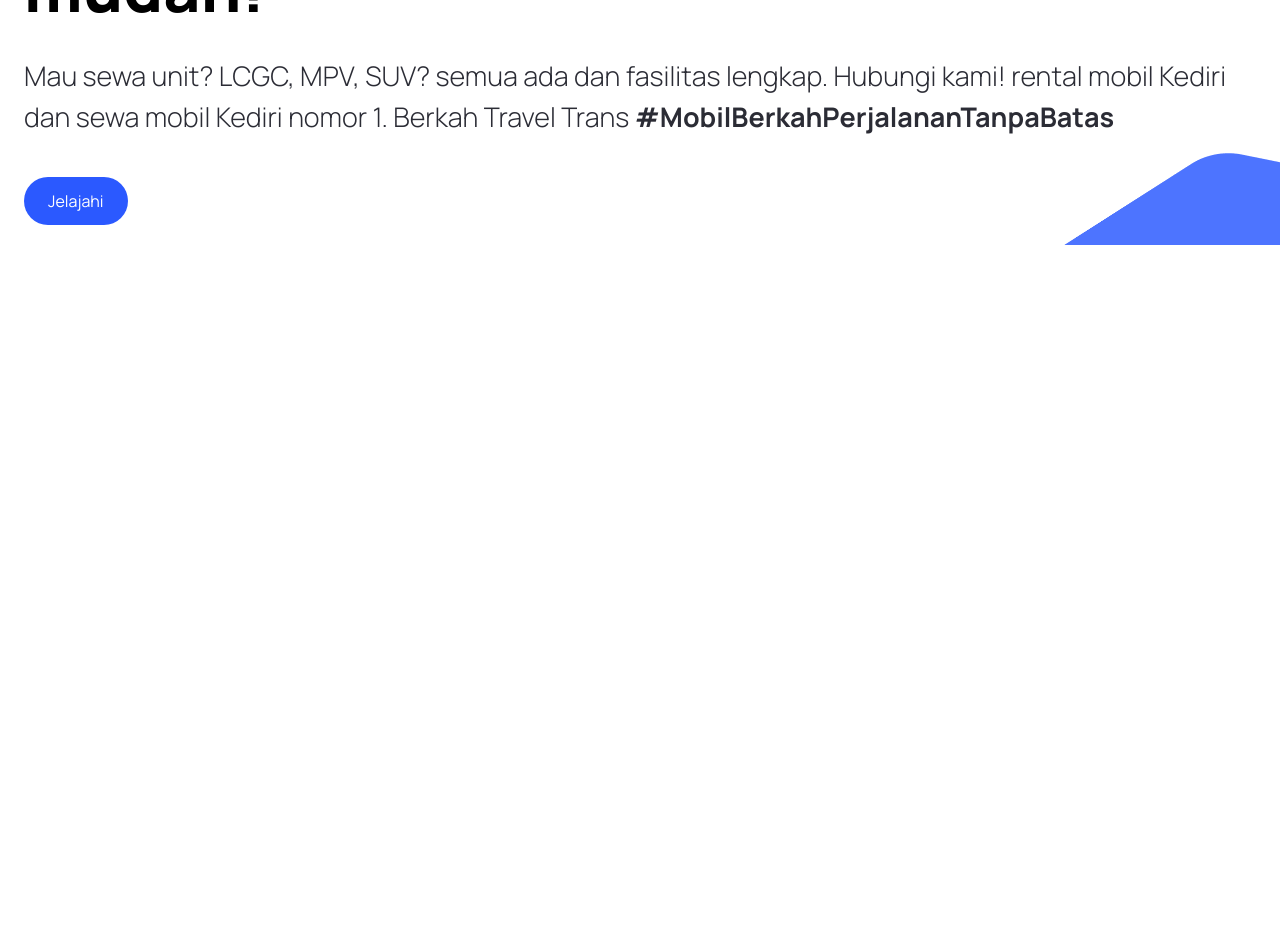
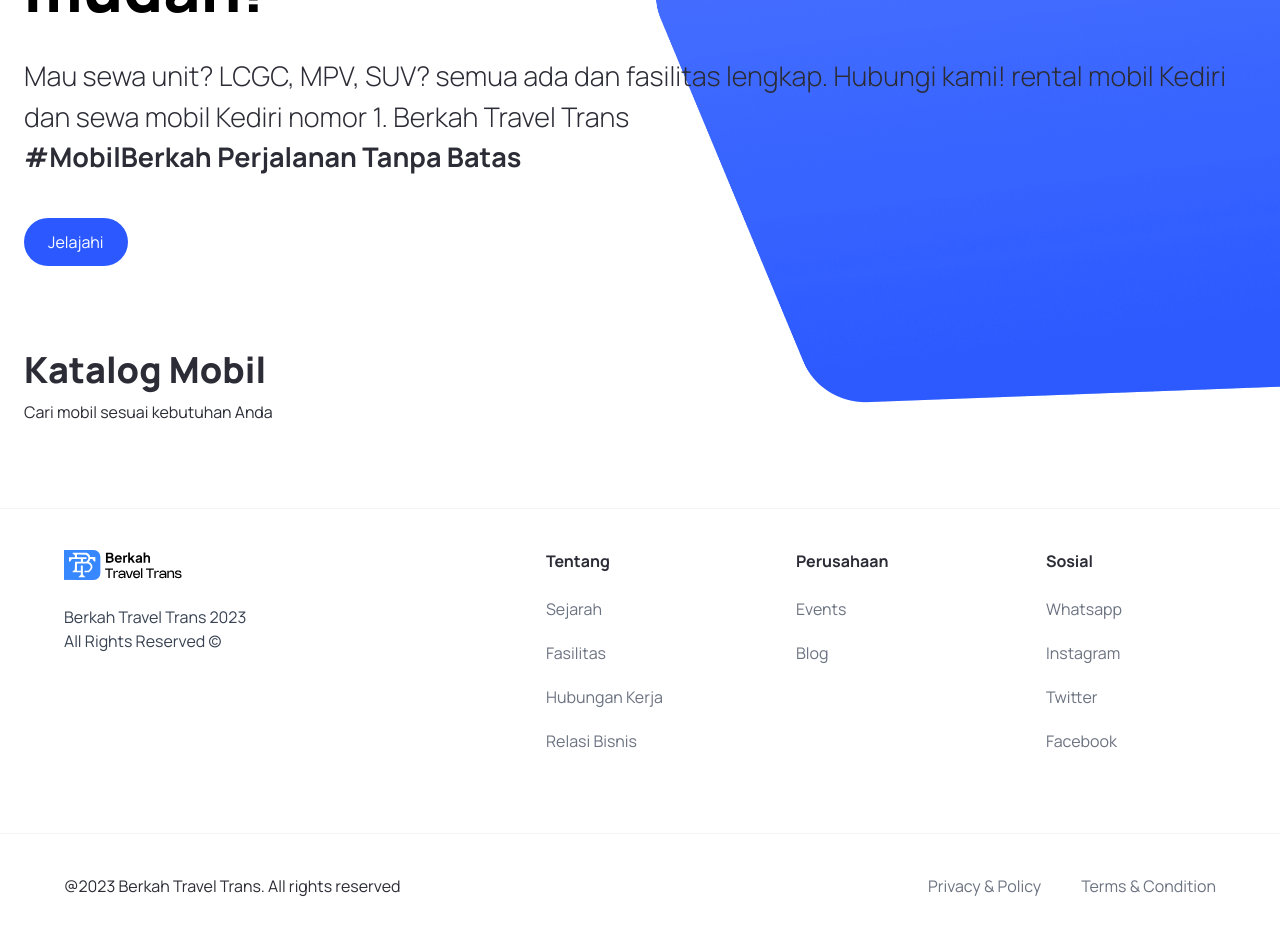
Before and after one commit to tyoprataama/next-trans, a Next.js app: page / in a window 1280 px wide. Shown: the part 300-1234 px from the top of the page. Before the commit the page ends 800 px from the top, so only its background shows below. Built offline with nearby package versions, Linux system fonts and the light colour scheme.

Commit message:
finish footer sections

```diff
--- a/app/layout.tsx
+++ b/app/layout.tsx
@@ -1,4 +1,4 @@
-import { Navbar } from '@/components'
+import { Footer, Navbar } from '@/components'
 import './globals.css'
 
 
@@ -17,6 +17,7 @@
       <body className='relative'>
         <Navbar />
         {children}
+        <Footer />
         </body>
     </html>
   )
--- a/app/page.tsx
+++ b/app/page.tsx
@@ -5,6 +5,13 @@
   return (
     <main className="overflow-hidden">
       <Hero />
+      <div className='mt-12 padding-x padding-y max-width' id='discover'>
+        <div className='home__text-container'>
+          <h1 className='text-4xl font-extrabold'>Katalog Mobil</h1>
+          <p>Cari mobil sesuai kebutuhan Anda</p>
+        </div>
+        <div className='home__filters'></div>
+      </div>
     </main>
   )
 }
--- /dev/null
+++ b/components/Footer.tsx
@@ -0,0 +1,60 @@
+import React from 'react';
+import Image from "next/image";
+import Link from "next/link";
+import { footerLinks } from "@/constants";
+
+const Footer = () => {
+  return (
+    <footer className="flex flex-col text-black-100  mt-5 border-t border-gray-100">
+      <div className="flex max-md:flex-col flex-wrap justify-between gap-5 sm:px-16 px-6 py-10">
+        <div className="flex flex-col justify-start items-start gap-6">
+          <Image
+            src="/logo.svg"
+            alt="logo"
+            width={118}
+            height={18}
+            className="object-contain"
+          />
+          <p className="text-base text-gray-700">
+            Berkah Travel Trans 2023 <br />
+            All Rights Reserved &copy;
+          </p>
+        </div>
+
+        <div className="footer__links">
+          {footerLinks.map((item) => (
+            <div key={item.title} className="footer__link">
+              <h3 className="font-bold">{item.title}</h3>
+              <div className="flex flex-col gap-5">
+                {item.links.map((link) => (
+                  <Link
+                    key={link.title}
+                    href={link.url}
+                    className="text-gray-500"
+                  >
+                    {link.title}
+                  </Link>
+                ))}
+              </div>
+            </div>
+          ))}
+        </div>
+      </div>
+
+      <div className="flex justify-between items-center flex-wrap mt-10 border-t border-gray-100 sm:px-16 px-6 py-10">
+        <p>@2023 Berkah Travel Trans. All rights reserved</p>
+
+        <div className="footer__copyrights-link">
+          <Link href="/" className="text-gray-500">
+            Privacy & Policy
+          </Link>
+          <Link href="/" className="text-gray-500">
+            Terms & Condition
+          </Link>
+        </div>
+      </div>
+    </footer>
+  );
+}
+
+export default Footer
--- a/components/Hero.tsx
+++ b/components/Hero.tsx
@@ -12,7 +12,7 @@
         <p className="hero__subtitle">
           Mau sewa unit? LCGC, MPV, SUV? semua ada dan fasilitas lengkap.
           Hubungi kami! rental mobil Kediri dan sewa mobil Kediri nomor 1.
-          Berkah Travel Trans <span className="font-bold">#MobilBerkahPerjalananTanpaBatas</span>
+          Berkah Travel Trans <br/> <span className="font-bold">#MobilBerkah Perjalanan Tanpa Batas</span>
         </p>
         <CustomButton
           title="Jelajahi"
@@ -23,8 +23,8 @@
       <div className="hero__image-container">
         <div className="hero__image">
           <Image src="/hero.png" fill alt="hero" className="object-contain" />
+        </div>
           <div className="hero__image-overlay"></div>
-        </div>
       </div>
     </div>
   );
--- a/components/index.ts
+++ b/components/index.ts
@@ -1,7 +1,9 @@
 import Hero from './Hero';
 import Navbar from './Navbar';
+import Footer from './Footer';
 
 export {
   Hero,
   Navbar,
+  Footer,
 };
--- /dev/null
+++ b/constants/index.ts
@@ -0,0 +1,27 @@
+export const footerLinks = [
+  {
+    title: "Tentang",
+    links: [
+      { title: "Sejarah", url: "/" },
+      { title: "Fasilitas", url: "/" },
+      { title: "Hubungan Kerja", url: "/" },
+      { title: "Relasi Bisnis", url: "/" },
+    ],
+  },
+  {
+    title: "Perusahaan",
+    links: [
+      { title: "Events", url: "/" },
+      { title: "Blog", url: "/" },
+    ],
+  },
+  {
+    title: "Sosial",
+    links: [
+      { title: "Whatsapp", url: "/" },
+      { title: "Instagram", url: "/" },
+      { title: "Twitter", url: "/" },
+      { title: "Facebook", url: "/" },
+    ],
+  },
+];
```
